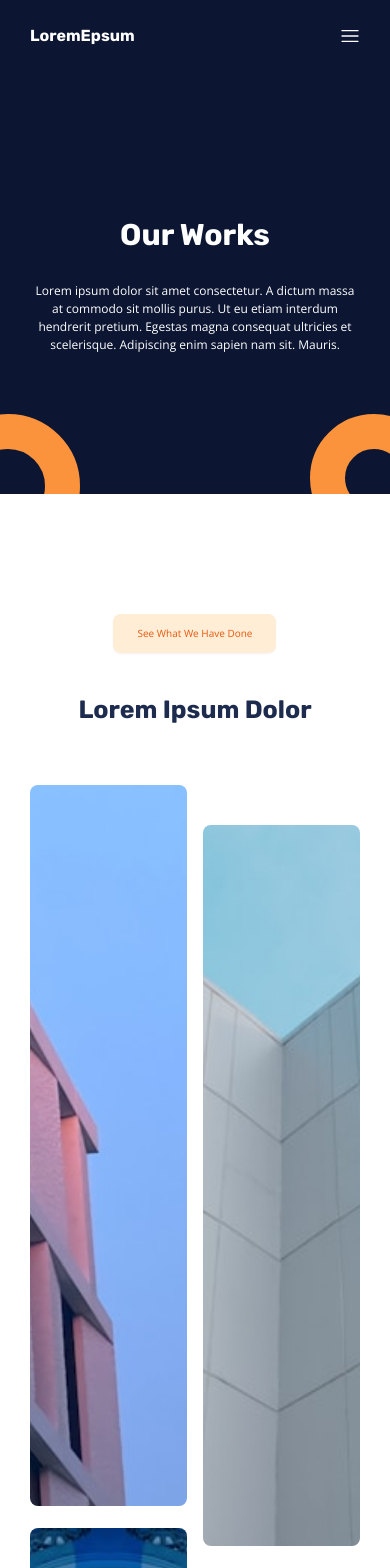
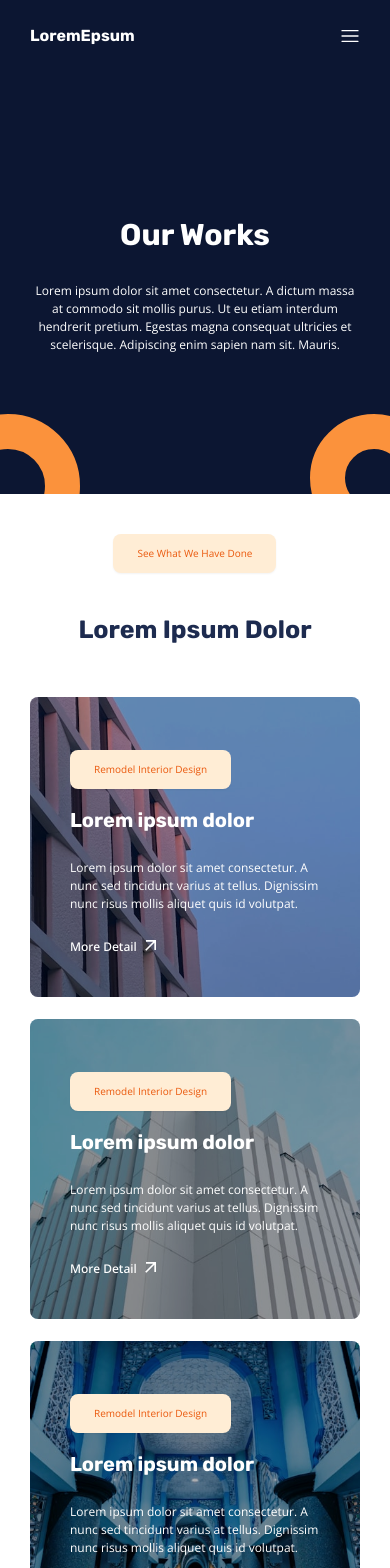
Before and after one commit to dazzlerabhi30800/wcs-ida, a React (Vite) app: page /projects in a window 390 px wide. Shown: the top 1568 px of the page. Built offline with nearby package versions, Linux system fonts and the light colour scheme.

Commit message:
project page responsive

```diff
--- a/src/Btns/LoadMoreBtn.jsx
+++ b/src/Btns/LoadMoreBtn.jsx
@@ -4,7 +4,7 @@ import { fontStyles } from "../style";
 const LoadMoreBtn = () => {
   return (
     <button
-      className={`${fontStyles.p1} font-notoSans bg-green text-white font-bold rounded-lg w-[192px] h-[56px] mt-5`}
+      className={`${fontStyles.p1} font-notoSans bg-green text-white font-bold rounded-lg w-[192px] h-[56px] md:mt-5`}
     >
       View More
     </button>
--- a/src/Components/Projects.jsx
+++ b/src/Components/Projects.jsx
@@ -8,9 +8,9 @@ import LoadMoreBtn from "../Btns/LoadMoreBtn";
 const Projects = () => {
   const { projectData } = useGlobalContext();
   return (
-    <section className={`mt-[120px] mb-[160px]`}>
+    <section className={`mt-[40px] md:mt-[80px] lg:mt-[120px] mb-[70px] md:mb-[120px] lg:mb-[160px]`}>
       <div
-        className={`${styles.marginX} items-center ${styles.flexCol} gap-14`}
+        className={`${styles.marginX} items-center ${styles.flexCol} gap-12 md:gap-14`}
       >
         <div
           className={`${styles.flexCol} items-center text-center gap-[38px] `}
@@ -21,7 +21,7 @@ const Projects = () => {
           </h2>
         </div>
         {/* Projects Wrapper */}
-        <div className={`grid grid-cols-2 w-full  gap-x-4 gap-y-[22px] mb-5`}>
+        <div className={`grid grid-cols-1 md:grid-cols-2 w-full  gap-x-4 gap-y-[22px]`}>
           {projectData?.map((data, index) => (
             <ProjectComp data={data} key={index} />
           ))}
--- a/src/index.css
+++ b/src/index.css
@@ -24,7 +24,6 @@ body {
   min-height: 100vh;
 }
 
-
 .portfolioComp:nth-child(1) {
   grid-column: span 5;
 }
@@ -45,15 +44,16 @@ body {
   grid-column: span 4;
 }
 
-.projectComp:nth-child(even) {
-  transform: translateY(40px);
-}
-
 .galleryComp:nth-child(1) {
   grid-column: span 2;
   grid-row: span 2;
 }
 
+@media Screen and (width >= 760px) {
+  .projectComp:nth-child(even) {
+    transform: translateY(40px);
+  }
+}
 @media Screen and (width >= 1040px) {
   .right-hero {
     clip-path: polygon(26% 0, 100% 0%, 100% 100%, 0 100%);
--- a/src/styles/ProjectComp.jsx
+++ b/src/styles/ProjectComp.jsx
@@ -7,10 +7,10 @@ const ProjectComp = ({ data: { img, title, heading, info } }) => {
   return (
     <div
       style={{ backgroundImage: `url("${img}")` }}
-      className="projectComp group flex items-end p-10 bg-center bg-cover bg-no-repeat w-full h-[721px] rounded-lg overflow-hidden relative after:absolute after:content-[''] after:w-full after:top-0 after:left-0 after:h-full after:bg-transparent transition-all hover:after:bg-black/40"
+      className="projectComp group flex items-end p-10 bg-center bg-cover bg-no-repeat w-full h-[300px] sm:h-[400px] md:h-[500px] lg:h-[721px] rounded-lg overflow-hidden relative after:absolute after:content-[''] after:w-full after:top-0 after:left-0 after:h-full after:bg-black/30 md:after:bg-transparent transition-all md:hover:after:bg-black/40"
     >
       <div
-        className={`${styles.flexCol} ${styles.transitionL} gap-6 text-white relative z-40 translate-y-[600px] group-hover:-translate-y-0`}
+        className={`${styles.flexCol} ${styles.transitionL} gap-6 text-white relative z-40 translate-y-0 md:translate-y-[600px] md:group-hover:-translate-y-0`}
       >
         <div className={`${styles.flexCol} gap-4`}>
           <span
```
